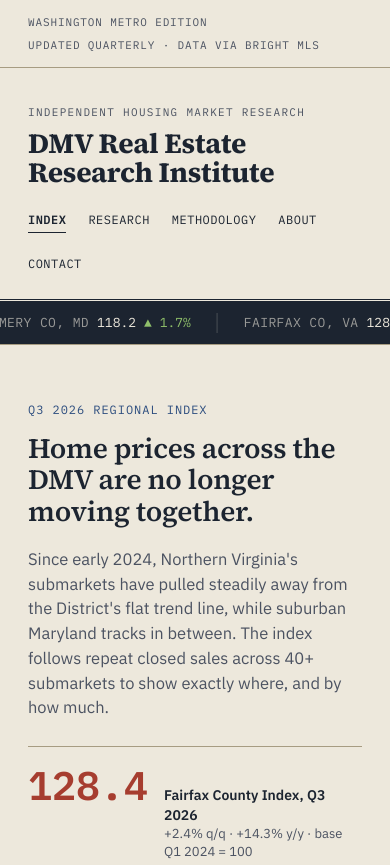
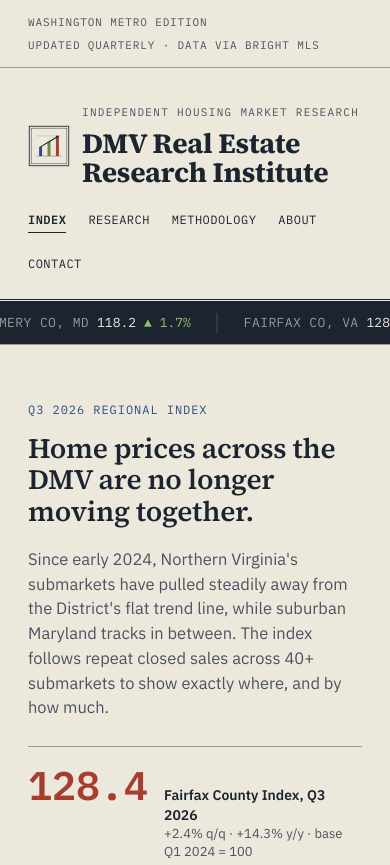
Before and after one commit to panzhh/dmvrei, a plain HTML site: page index.html in a window 390 px wide. Shown: the top 865 px of the page. Drawn offline with Linux system fonts and the light colour scheme.

Commit message:
Add logo system and put the mark in the masthead
- assets/logo-mark.svg, logo-mark-mono.svg: primary mark — three
  region-coloured column shafts + rising index line in a double-ruled plate
- assets/logo.svg: favicon reworked to the inverted three-bar nameplate
- assets/logo-monogram.svg: lettered "DMV" nameplate for avatars/social
- assets/logo-horizontal.svg, logo-stacked.svg: mark + wordmark lockups
- masthead on all pages now leads with logo-mark.svg; .brand is a flex row
  with .brand-mark / .brand-lines, responsive down to 42px on small screens

Co-Authored-By: Claude Sonnet 5 <noreply@anthropic.com>

```diff
--- a/css/styles.css
+++ b/css/styles.css
@@ -53,8 +53,11 @@ img{max-width:100%;}
   border-bottom:3px double var(--ink);
 }
 .masthead .wrap{display:flex; justify-content:space-between; align-items:flex-end; gap:24px; flex-wrap:wrap;}
-.brand{display:block; text-decoration:none; color:inherit;}
+.brand{display:flex; align-items:center; gap:18px; text-decoration:none; color:inherit;}
+.brand-mark{flex:none; width:54px; height:54px; display:block;}
+.brand-lines{display:block;}
 .brand-eyebrow{
+  display:block;
   font-family:var(--mono);
   font-size:11px;
   letter-spacing:.12em;
@@ -63,6 +66,7 @@ img{max-width:100%;}
   margin-bottom:8px;
 }
 .brand-name{
+  display:block;
   font-family:var(--serif);
   font-weight:700;
   font-size:clamp(28px, 4.2vw, 44px);
@@ -426,6 +430,8 @@ footer.site-footer .disclosure{max-width:46ch;}
 @media (max-width:560px){
   .card-grid, .card-grid.cols-2{grid-template-columns:1fr;}
   .masthead .wrap{align-items:flex-start;}
+  .brand{gap:12px;}
+  .brand-mark{width:42px; height:42px;}
 }
 
 :focus-visible{outline:2px solid var(--dc); outline-offset:2px;}
--- a/index.html
+++ b/index.html
@@ -23,8 +23,11 @@
 <header class="masthead">
   <div class="wrap">
     <a class="brand" href="index.html">
-      <div class="brand-eyebrow">Independent Housing Market Research</div>
-      <div class="brand-name">DMV Real Estate<br>Research Institute</div>
+      <img class="brand-mark" src="assets/logo-mark.svg" alt="" width="54" height="54">
+      <span class="brand-lines">
+        <span class="brand-eyebrow">Independent Housing Market Research</span>
+        <span class="brand-name">DMV Real Estate<br>Research Institute</span>
+      </span>
     </a>
     <nav class="main-nav" aria-label="Primary">
       <a href="index.html">Index</a>
```
Also changed, not shown: about.html (+5 -2 lines), contact.html (+5 -2 lines), methodology.html (+5 -2 lines), research.html (+5 -2 lines), assets/logo-horizontal.svg (added), assets/logo-mark-mono.svg (added), assets/logo-mark.svg (added), assets/logo-monogram.svg (added), assets/logo-stacked.svg (added), assets/logo.svg.
